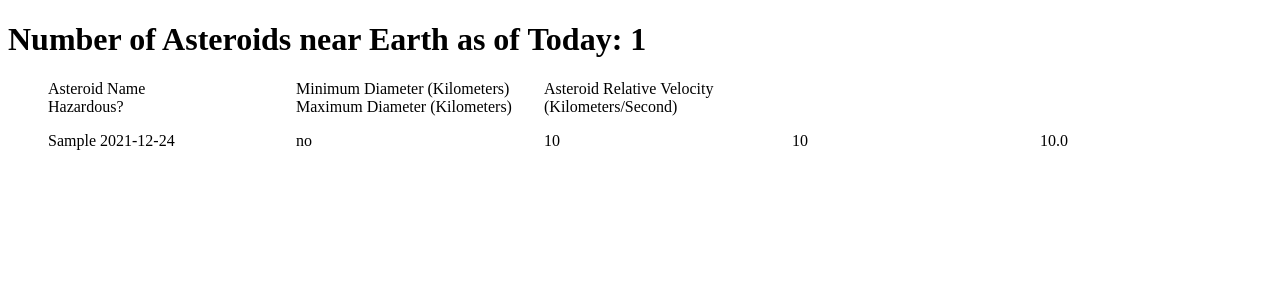
After one commit to bfarahdel/mars-explorer, a Flask app: page /asteroids in a window 1280 px wide. The commit adds this page. Shown: the top 300 px of the page. Run offline with Flask 2, Linux system fonts and the light colour scheme; a database or web service that is not in the repository returns one stand-in record (values such as "Sample title"); data that the repository does not hold is empty.

Commit message:
Created a nasa class to handle API requests with the NASA API. Made an asteroid page that lists the number of asteroids and the name, hazard, diameter, and relative velocity of each asteroid.

```diff
--- a/app.py
+++ b/app.py
@@ -1,5 +1,6 @@
 import os
 import flask
+from nasa import nasa
 
 app = flask.Flask(__name__)
 
@@ -10,6 +11,21 @@ def main():
     return flask.render_template("index.html")
 
 
+@app.route("/asteroids", methods=["POST", "GET"])
+def astr():
+    astr_num, astr_prop = nasa().astr()
+    return flask.render_template(
+        "asteroids.html",
+        astr_num=astr_num,
+        astr_name=astr_prop["name_astr"],
+        astr_prop_len=len(astr_prop["name_astr"]),
+        astr_hazard=astr_prop["hazard"],
+        astr_diam_min=astr_prop["diam_min"],
+        astr_diam_max=astr_prop["diam_max"],
+        astr_rel_vel=astr_prop["rel_vel"],
+    )
+
+
 if __name__ == "__main__":
     app.run(
         host=os.getenv("IP", "0.0.0.0"),
--- /dev/null
+++ b/nasa.py
@@ -0,0 +1,69 @@
+from dotenv import find_dotenv, load_dotenv
+from datetime import datetime
+import os
+import requests
+
+load_dotenv(find_dotenv())
+
+
+class nasa:
+    def __init__(self):
+        self.nasa_key = os.getenv("nasa_key")
+
+    def astr(self):
+        date = datetime.now()
+        today = f"{date.year}-{date.month}-{date.day}"
+        url = f"https://api.nasa.gov/neo/rest/v1/feed?start_date={today}&end_date={today}&api_key={self.nasa_key}"
+        response = requests.get(url=url)
+        if response.ok is True:
+            response_json = response.json()
+        else:
+            return "Data not available"
+
+        num_astr = response_json["element_count"]
+        earth_obj = response_json["near_earth_objects"][today]
+
+        # get the properties of each asteroid
+        name_astr = []
+        hazard = []
+        diam_min = []
+        diam_max = []
+        rel_vel = []
+
+        for obj in earth_obj:
+            name_astr.append(obj["name"])
+            hazard.append(
+                "yes" if obj["is_potentially_hazardous_asteroid"] == "true" else "no"
+            )
+            diam_min.append(
+                round(
+                    obj["estimated_diameter"]["kilometers"]["estimated_diameter_min"],
+                    3,
+                )
+            )
+            diam_max.append(
+                round(
+                    obj["estimated_diameter"]["kilometers"]["estimated_diameter_max"],
+                    3,
+                )
+            )
+            rel_vel.append(
+                round(
+                    float(
+                        obj["close_approach_data"][0]["relative_velocity"][
+                            "kilometers_per_second"
+                        ]
+                    ),
+                    3,
+                )
+            )
+
+        astr_prop = {
+            "name_astr": name_astr,
+            "hazard": hazard,
+            "diam_min": diam_min,
+            "diam_max": diam_max,
+            "rel_vel": rel_vel,
+        }
+
+        return num_astr, astr_prop
--- /dev/null
+++ b/static/asteroids.css
@@ -0,0 +1,6 @@
+.props {
+    columns: 5;
+    -webkit-columns: 5;
+    -moz-columns: 5;
+    list-style-type: none;
+  }
--- a/static/index.css
+++ b/static/index.css
@@ -5,8 +5,9 @@
 
 .navbar a {
 float: left;
-color: whitesmoke;
+color: black;
 text-align: center;
+text-decoration: none;
 padding: 14px 24px;
 font-size: 16px;
 }
--- /dev/null
+++ b/templates/asteroids.html
@@ -0,0 +1,29 @@
+<!DOCTYPE html>
+<html>
+
+<head>
+    <link href="/static/asteroids.css" rel="stylesheet">
+</head>
+
+<body>
+    <h1>Number of Asteroids near Earth as of Today: {{astr_num}}</h1>
+
+    <ul class="props">
+        <li>Asteroid Name</li>
+        <li>Hazardous?</li>
+        <li>Minimum Diameter (Kilometers)</li>
+        <li>Maximum Diameter (Kilometers)</li>
+        <li>Asteroid Relative Velocity (Kilometers/Second)</li>
+    </ul>
+    {% for i in range(0,astr_prop_len) %}
+    <ul class="props">
+        <li>{{astr_name[i]}}</li>
+        <li>{{astr_hazard[i]}}</li>
+        <li>{{astr_diam_min[i]}}</li>
+        <li>{{astr_diam_max[i]}}</li>
+        <li>{{astr_rel_vel[i]}}</li>
+    </ul>
+    {% endfor %}
+</body>
+
+</html>
--- a/templates/index.html
+++ b/templates/index.html
@@ -9,7 +9,7 @@
 <body>
     <div class="navbar">
         <a class="active" href="/">Home</a>
-
+        <a href="/asteroids">Asteroids</a>
     </div>
 
 
```
